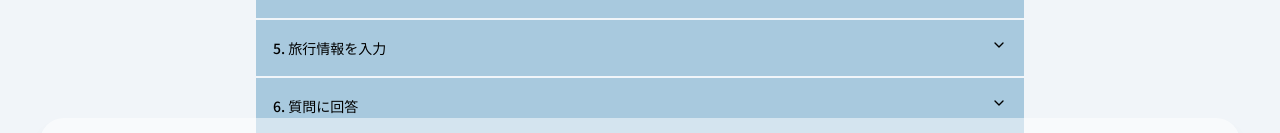
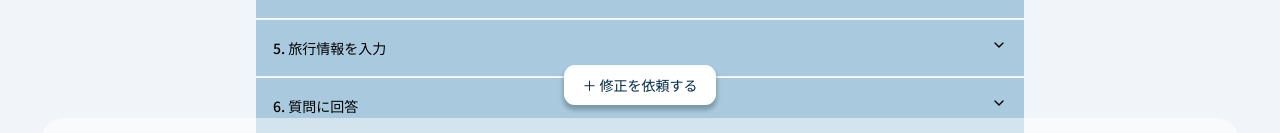
Before and after one commit to Triton-Swallows/Triton-Swallows-App, a React (Vite) app in the folder fe/: page /usa/packing-list/esta in a window 1280 px wide. Shown: the part 598-731 px from the top of the page. Built offline with nearby package versions, Linux system fonts and the light colour scheme; no server answers.

Commit message:
style: ESTAページ等の修正依頼ボタンをfloatingに修正

```diff
--- a/fe/src/components/organisms/dialogs/ContactRequestButton.tsx
+++ b/fe/src/components/organisms/dialogs/ContactRequestButton.tsx
@@ -73,14 +73,16 @@ export const ContactRequestButton = ({
   };
 
   return (
-    <div className="flex justify-center mb-3">
+    <>
+      <div className="fixed inset-x-0 bottom-[74px] z-40 flex justify-center px-4 md:bottom-[96px]">
         <Button
-        className="bg-[#00588C] rounded-xl text-[#FAF6F0] text-[14px] py-[8px] px-[16px] w-[185px] h-[36px]"
+          className="h-[42px] min-w-[120px] rounded-xl bg-white px-[18px] py-[8px] text-[14px] text-[#002B45] shadow-[0px_4px_4px_0px_rgba(0,0,0,0.25)]"
           disabled={loading || isSubmittingContact}
           onClick={() => handleContactDialogOpenChange(true)}
         >
           {buttonLabel}
         </Button>
+      </div>
       <ContactDialog
         open={isContactDialogOpen}
         onOpenChange={handleContactDialogOpenChange}
@@ -99,6 +101,6 @@ export const ContactRequestButton = ({
         onOpenChange={setRequireLoginDialogOpen}
         redirectPath={location.pathname}
       />
-    </div>
+    </>
   );
 };
--- a/fe/src/components/pages/EstaPage.tsx
+++ b/fe/src/components/pages/EstaPage.tsx
@@ -204,7 +204,7 @@ export const EstaPage = () => {
         </Accordion>
       </section>
 
-      <ContactRequestButton buttonLabel="情報の追加を依頼する" />
+      <ContactRequestButton buttonLabel="＋ 修正を依頼する" />
 
       <section>
         <TitleFrame
```
Lines whose indentation alone changed are shown as unchanged.
